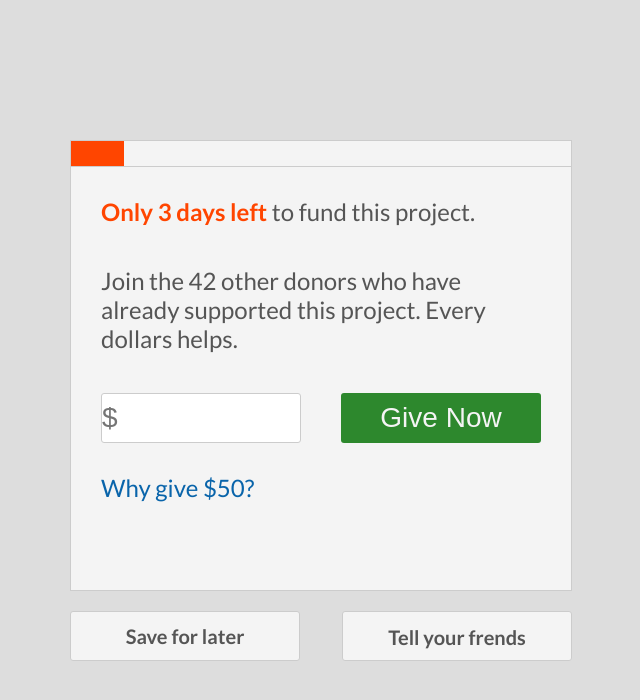
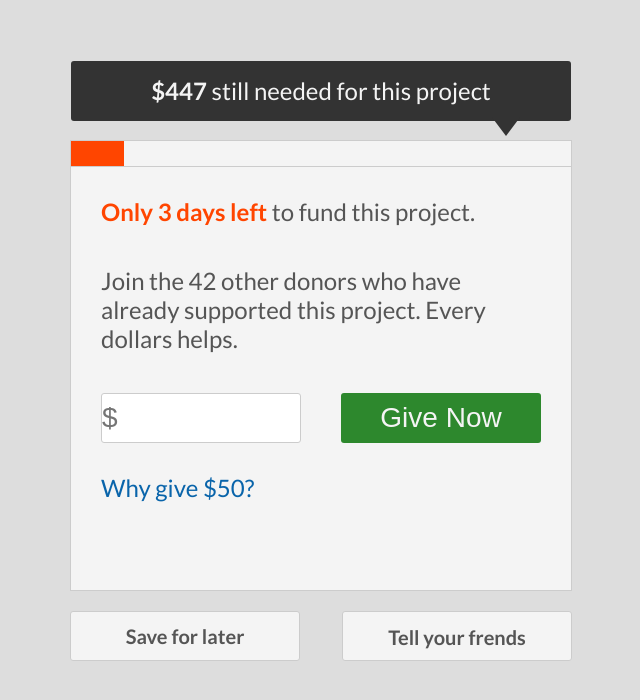
Before and after one commit to ArturKaluza/alm-donation-page, a website: page index.html in a window 1280 px wide. Shown: the whole page, without its empty margins (319-959 px from the left). Drawn offline with Linux system fonts and the light colour scheme.

Commit message:
Add tooltip

```diff
--- a/index.html
+++ b/index.html
@@ -10,7 +10,7 @@
 </head>
 <body>
     <section class="progressiveBar">
-
+        <div class="progressiveBar__tooltip"></div>
         <div class="progressiveBar__container">
             <div class="progressiveBar__value"></div>
         </div>
--- a/main.js
+++ b/main.js
@@ -1,5 +1,6 @@
 // elements
 const progress = document.querySelector('.progressiveBar__value');
+const prgoressTooltip = document.querySelector('.progressiveBar__tooltip');
 
 const thanks = document.querySelector('.main__thanks');
 
@@ -20,6 +21,9 @@ progress.style.width = chceckProgress();
 // set input value
 inputElem.value = chceckInputValue();
 
+// set toolrip initial value
+prgoressTooltip.innerHTML = `<span class="progressiveBar__tooltip-span">$${500 - parseInt(progress.style.width)}</span> still needed for this project`;
+
 // listeners
 form.addEventListener('submit', donate);
 
@@ -39,6 +43,8 @@ function donate(e) {
 
     showThanks();
 
+    // set tooltip value
+    prgoressTooltip.innerHTML = `<span class="progressiveBar__tooltip-span">$${500 - parseInt(progress.style.width)}</span> still needed for this project`;
 
     input.value = '';
 }
--- a/style/scss/components/_progressiveBar.scss
+++ b/style/scss/components/_progressiveBar.scss
@@ -2,6 +2,7 @@
     width: 502px;
     border: 1px solid $color-grey;
     border-bottom: none;
+    position: relative;
 
     &__container {
     height: 25px;
@@ -13,4 +14,32 @@
         background: orangered;
     }
 
+    &__tooltip {
+        background: $color-grey-dark;
+        color: $color-white;
+        font-size: $font-size-default;
+        border-radius: 3px;
+        width: 500px;
+        height: 60px;
+        line-height: 60px;
+        text-align: center;
+        position: absolute;
+        top: -80px;
+
+        &-span {
+            font-weight: 700;
+        }
+    }
+
+    &:after {
+        content: '';
+        width: 0;
+        height: 0;
+        border-left: 15px solid transparent;
+        border-right: 15px solid transparent;
+        border-top: 20px solid $color-grey-dark;
+        position: absolute;
+        top: -25px;
+        left: 420px;
+    }
 }
--- a/style/scss/utils/_variables.scss
+++ b/style/scss/utils/_variables.scss
@@ -10,7 +10,7 @@ $color-primary: orangered;
 $color-secondary: #2D882D;
 $color-white: #f4f4f4;
 $color-grey: #ccc;
-
+$color-grey-dark: #333;
 
 @mixin btn {
     width: 230px;
```
Also changed, not shown: style/style.css.
